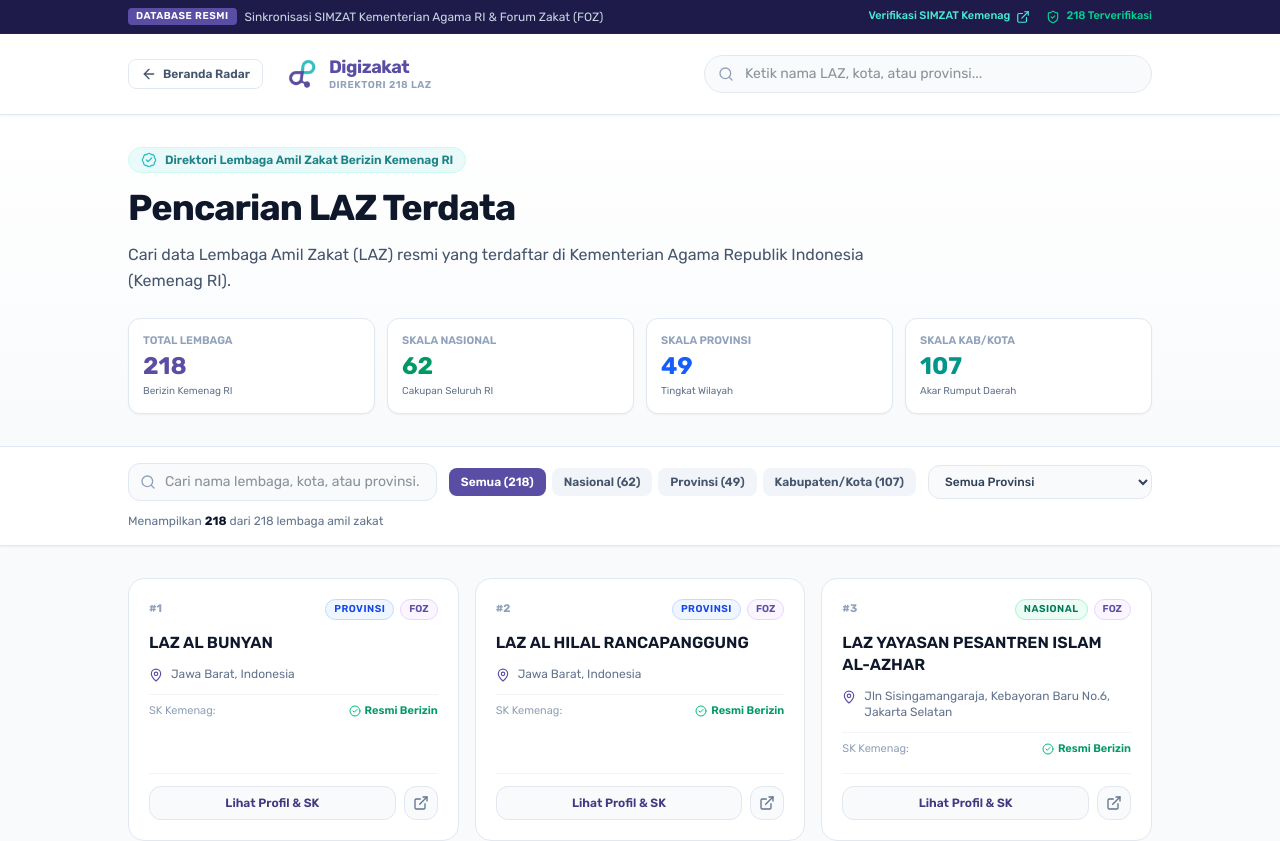
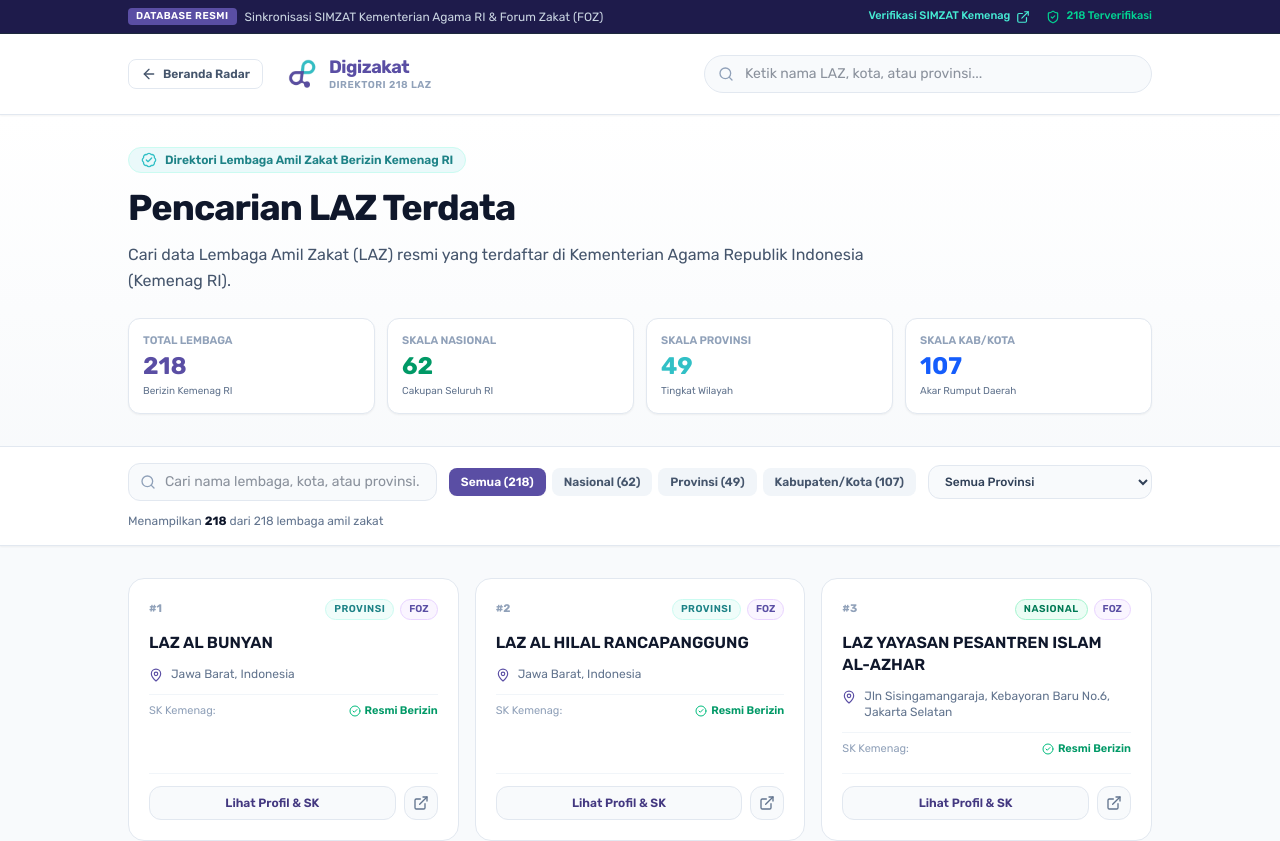
Before and after one commit to samudracodestudio/digizakat, a Next.js app: page /direktori-laz in a window 1280 px wide. Shown: the top 841 px of the page. Built offline with nearby package versions, Linux system fonts and the light colour scheme.

Commit message:
style: color palette cards: Hijau (Nasional), Tosca (Provinsi), Biru (Kab/Kota)

```diff
--- a/app/direktori-laz/page.tsx
+++ b/app/direktori-laz/page.tsx
@@ -211,19 +211,22 @@ export default function DirektoriLazPage() {
               <span className="text-2xl font-bold text-[#5a4ea4]">218</span>
               <span className="text-[10px] text-slate-500 block mt-0.5">Berizin Kemenag RI</span>
             </div>
+            {/* Skala Nasional: Hijau */}
             <div className="bg-white p-3.5 rounded-xl border border-slate-200 shadow-xs">
               <span className="text-[11px] font-semibold text-slate-400 block uppercase">Skala Nasional</span>
-              <span className="text-2xl font-bold text-emerald-600">{skalaCounts['Nasional'] || 39}</span>
+              <span className="text-2xl font-bold text-emerald-600">{skalaCounts['Nasional'] || 62}</span>
               <span className="text-[10px] text-slate-500 block mt-0.5">Cakupan Seluruh RI</span>
             </div>
+            {/* Skala Provinsi: Tosca */}
             <div className="bg-white p-3.5 rounded-xl border border-slate-200 shadow-xs">
               <span className="text-[11px] font-semibold text-slate-400 block uppercase">Skala Provinsi</span>
-              <span className="text-2xl font-bold text-blue-600">{skalaCounts['Provinsi'] || 35}</span>
+              <span className="text-2xl font-bold text-[#31c0c6]">{skalaCounts['Provinsi'] || 49}</span>
               <span className="text-[10px] text-slate-500 block mt-0.5">Tingkat Wilayah</span>
             </div>
+            {/* Skala Kab/Kota: Biru */}
             <div className="bg-white p-3.5 rounded-xl border border-slate-200 shadow-xs">
               <span className="text-[11px] font-semibold text-slate-400 block uppercase">Skala Kab/Kota</span>
-              <span className="text-2xl font-bold text-teal-600">{skalaCounts['Kabupaten/Kota'] || 144}</span>
+              <span className="text-2xl font-bold text-blue-600">{skalaCounts['Kabupaten/Kota'] || 107}</span>
               <span className="text-[10px] text-slate-500 block mt-0.5">Akar Rumput Daerah</span>
             </div>
           </div>
@@ -359,8 +362,8 @@ export default function DirektoriLazPage() {
                             isNasional
                               ? 'bg-emerald-50 text-emerald-700 border border-emerald-200'
                               : isProvinsi
-                              ? 'bg-blue-50 text-blue-700 border border-blue-200'
-                              : 'bg-teal-50 text-teal-700 border border-teal-200'
+                              ? 'bg-teal-50 text-[#1d8286] border border-[#cbfbf1]'
+                              : 'bg-blue-50 text-blue-700 border border-blue-200'
                           }`}
                         >
                           {laz.skala}
```
